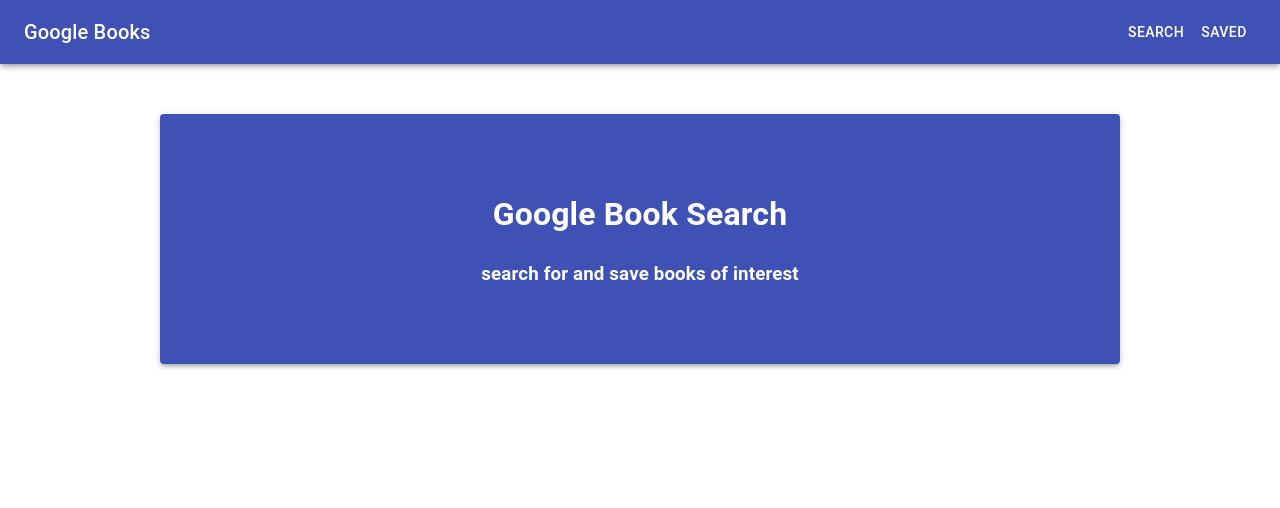
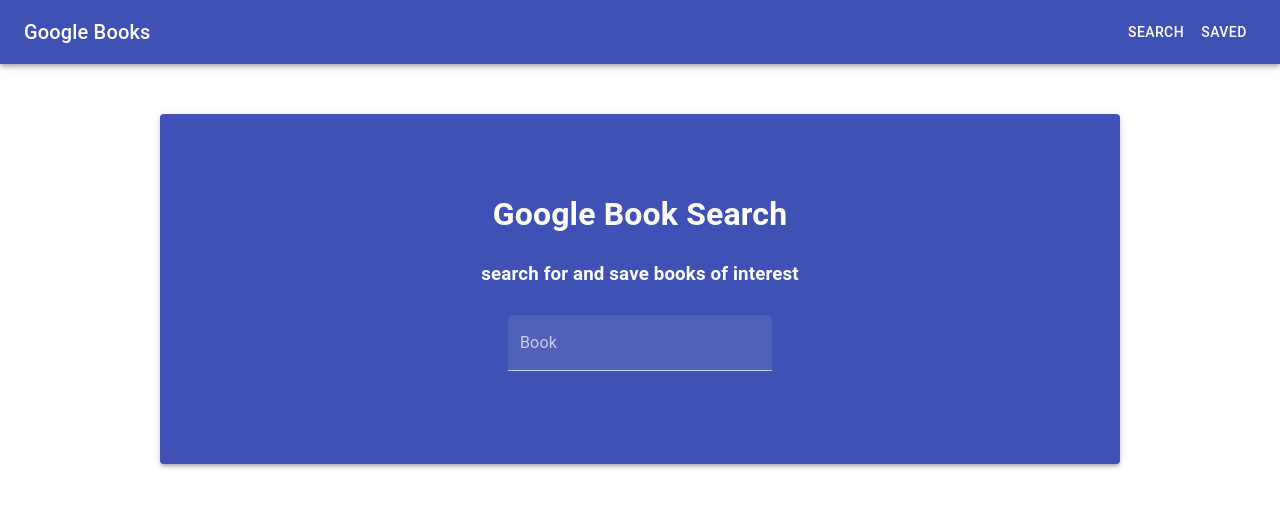
Before and after one commit to Goodlvn/your-google-library, a React (Create React App) app in the folder client/: page / in a window 1280 px wide. Shown: the top 508 px of the page. Built offline with nearby package versions, Linux system fonts and the light colour scheme.

Commit message:
customize theme for search input

```diff
--- a/client/src/App.js
+++ b/client/src/App.js
@@ -1,11 +1,23 @@
 import React from "react";
 import Search from "./pages/Search/Search"
+import {
+  ThemeProvider,
+  createMuiTheme
+} from "@material-ui/core/styles"
+
+const customTheme = createMuiTheme({
+  palette:{
+    type: "dark"
+  }
+});
 
 function App() {
   return (
-    <div className="App">
-      <Search />
-    </div>
+    <ThemeProvider theme={customTheme}>
+      <div className="App">
+        <Search />
+      </div>
+    </ThemeProvider>
   );
 }
 
--- a/client/src/components/Banner.js
+++ b/client/src/components/Banner.js
@@ -1,10 +1,11 @@
 import React from 'react';
 import { makeStyles } from '@material-ui/core/styles';
-import { Paper, Typography } from '@material-ui/core';
+import { Paper, Typography, withTheme } from '@material-ui/core';
+import DoSearch from './DoSearch';
 
 const useStyles = makeStyles((theme) => ({
     root: {
-        height: "250px",
+        height: "350px",
         width: "75%",
         margin: "0 auto",
         marginTop: "50px",
@@ -31,6 +32,7 @@
                 <Typography>
                     <h3>search for and save books of interest</h3>
                 </Typography>
+                <DoSearch/>
             </div>
         </Paper>
     );
--- /dev/null
+++ b/client/src/components/DoSearch.js
@@ -0,0 +1,22 @@
+import React from 'react';
+import { makeStyles } from '@material-ui/core/styles';
+import TextField from '@material-ui/core/TextField';
+
+const useStyles = makeStyles((theme) => ({
+  root: {
+    '& > *': {
+      margin: theme.spacing(1),
+      width: '33ch',
+    },
+  },
+}));
+
+export default function DoSearch() {
+  const classes = useStyles();
+
+  return (
+    <form className={classes.root} noValidate autoComplete="off">
+      <TextField id="filled-basic" label="Book" variant="filled" />
+    </form>
+  );
+}
```
